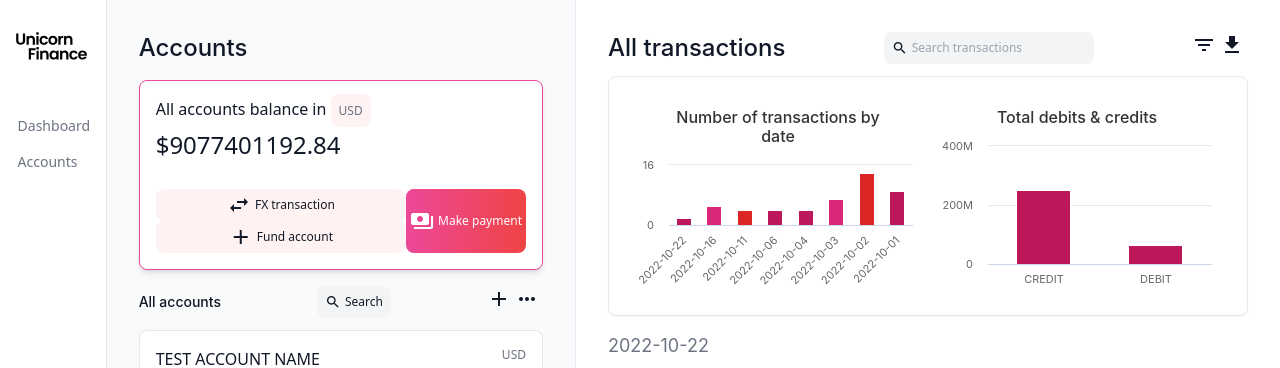
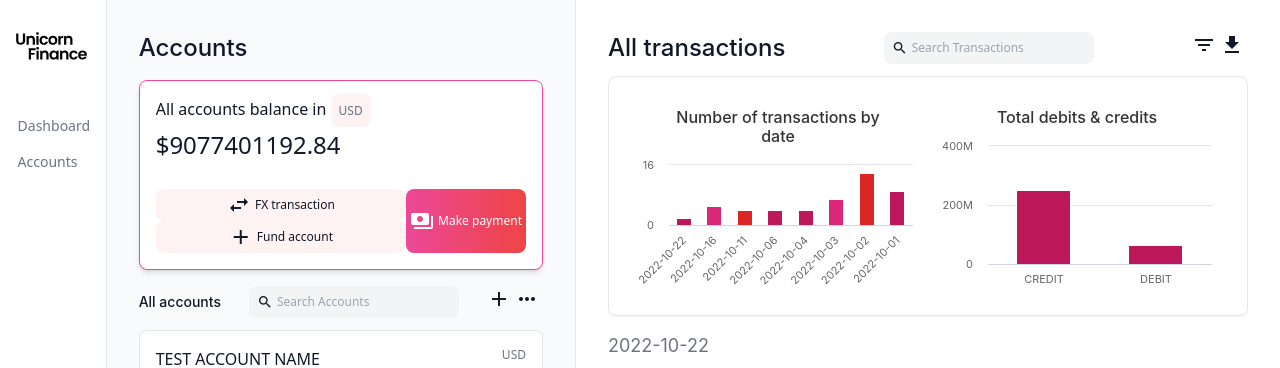
Before and after one commit to jpmorganchase/payments, a React (Create React App) app in the folder app/client/: page / in a window 1280 px wide. Shown: the top 368 px of the page. Built offline with nearby package versions, Linux system fonts and the light colour scheme.

Commit message:
Adding account search

```diff
--- a/app/client/src/components/accountInformationPanel/index.js
+++ b/app/client/src/components/accountInformationPanel/index.js
@@ -1,9 +1,14 @@
-import React from 'react';
+import React, { useState } from 'react';
 import AccountTotal from './accountCards/AccountTotal';
 import AccountList from './AccountList';
 import PropTypes from 'prop-types';
+import Search from '../search';
 
+const headers = ['accountName', 'accountId', 'currency'];
 const AccountInfo = ({ data, displayingApiData, apiData = [], ...props }) => {
+  const [searchInput, setSearchInput] = useState('');
+
+  let accounts = data.accountList;
   const totalAccount = data.accountList
     .map((account) => {
       if (!account.errorCode) {
@@ -15,6 +20,16 @@ const AccountInfo = ({ data, displayingApiData, apiData = [], ...props }) => {
     .reduce(
       (prev, next) => Math.round((prev + next + Number.EPSILON) * 100) / 100,
     );
+
+  if (searchInput.length > 2) {
+    accounts = accounts.filter((account) =>
+      headers.some((header) =>
+        JSON.stringify(account[header])
+          .toLowerCase()
+          .includes(searchInput.toLowerCase()),
+      ),
+    );
+  }
 
   return (
     <div className='bg-gray-50 p-8 border-r border-gray-200 sm:w-2/5'>
@@ -30,17 +45,19 @@ const AccountInfo = ({ data, displayingApiData, apiData = [], ...props }) => {
 
       <div className='flex justify-between items-center mt-4 mb-3'>
         <h3 className='text-sm font-medium'>All accounts</h3>
-        <div className='bg-gray-100 hover:bg-gray-200 cursor-pointer text-xs rounded-lg px-2 py-1 flex items-center'>
-          <span className='material-icons text-base mr-1'>search</span> Search
-        </div>
+        <Search
+          searchInput={searchInput}
+          setSearchInput={setSearchInput}
+          searchText={'Search Accounts'}
+        />
         <div>
           <span className='material-icons text-md mr-1'>add</span>
           <span className='material-icons text-md mr-1'>more_horiz</span>
         </div>
       </div>
-      {data && data.accountList && (
+      {accounts && (
         <AccountList
-          data={data.accountList}
+          data={accounts}
           apiData={apiData}
           displayingApiData={displayingApiData}
           {...props}
--- a/app/client/src/components/search.js
+++ b/app/client/src/components/search.js
@@ -1,13 +1,13 @@
 import React from 'react';
 import PropTypes from 'prop-types';
 
-const Search = ({ searchInput, setSearchInput }) => (
+const Search = ({ searchInput, setSearchInput, searchText }) => (
   <div className='bg-gray-100 hover:bg-gray-200 cursor-pointer text-xs rounded-lg px-2 py-1 flex items-center'>
     <span className='material-icons text-base mr-1'>search</span>
     <input
       className='bg-gray-100 hover:bg-gray-200'
       type='search'
-      placeholder='Search transactions'
+      placeholder={searchText}
       onChange={(e) => setSearchInput(e.target.value)}
       value={searchInput}
     />
@@ -16,6 +16,8 @@ const Search = ({ searchInput, setSearchInput }) => (
 
 Search.propTypes = {
   searchInput: PropTypes.string,
+  searchText: PropTypes.string,
+
   setSearchInput: PropTypes.func,
 };
 
--- a/app/client/src/components/transactionInformationPanel/index.js
+++ b/app/client/src/components/transactionInformationPanel/index.js
@@ -1,5 +1,4 @@
-/* eslint-disable */
-import React, { useEffect, useState } from 'react';
+import React, { useState } from 'react';
 import TransactionViz from './TransactionViz';
 import TransactionGrid from './transactionGrid/TransactionGrid';
 import PropTypes from 'prop-types';
@@ -47,14 +46,6 @@ const TransactionInfo = ({
     'baiType',
     'account',
   ];
-  const filterTransactionData = () => {
-    console.log(searchInput);
-
-    //   transactionData = result;
-    //   groupedByDayTransactions = groupTransactionsByDay(transactionData);
-
-    //   console.log(result);
-  };
 
   if (!isEmptyObject(selectedAccount) && selectedAccount.accountId) {
     transactionData = transactionData.filter(function (transaction) {
@@ -78,7 +69,11 @@ const TransactionInfo = ({
     <div className='sm:w-3/5 p-8 flex flex-col w-full'>
       <div className='flex justify-between items-center mb-3'>
         <h2 className='text-2xl font-medium'>All transactions</h2>
-        <Search searchInput={searchInput} setSearchInput={setSearchInput} />
+        <Search
+          searchInput={searchInput}
+          setSearchInput={setSearchInput}
+          searchText={'Search Transactions'}
+        />
         <div>
           <span className='material-icons text-md mr-1'>filter_list</span>
           <span className='material-icons text-md mr-1'>download</span>
```
